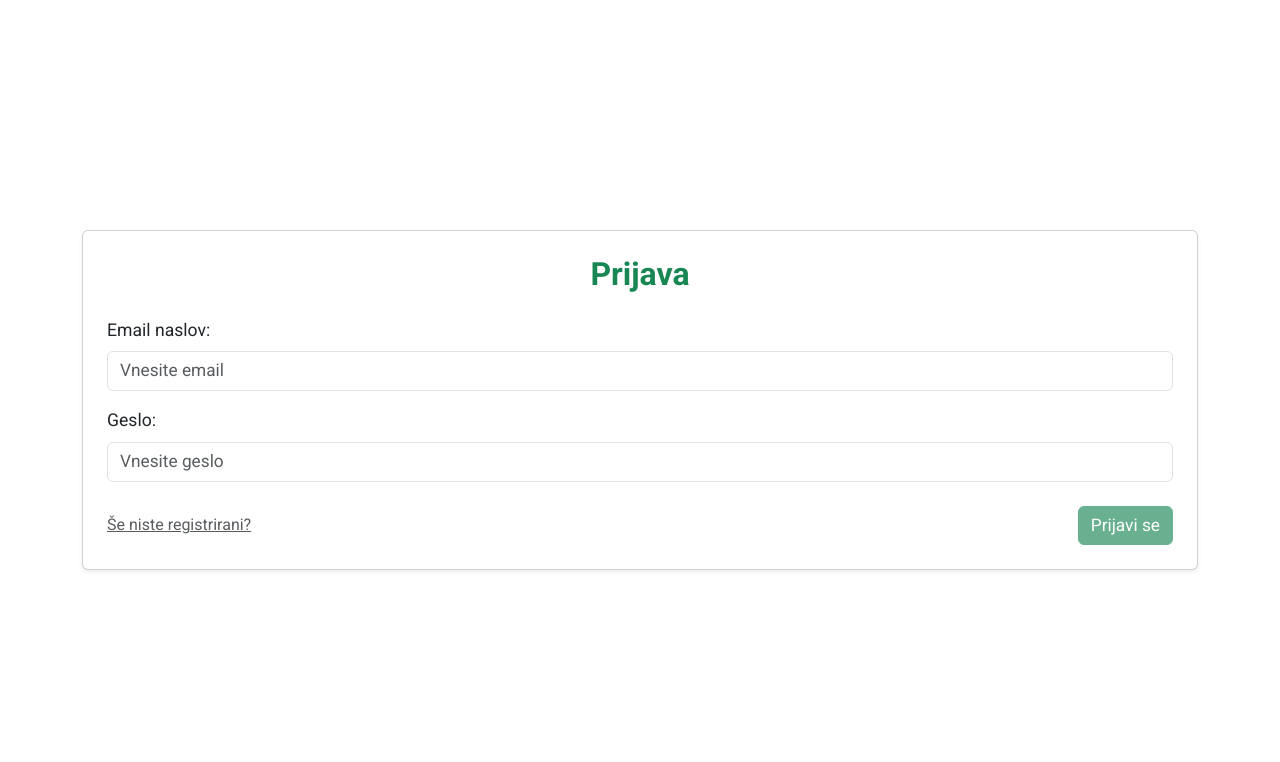
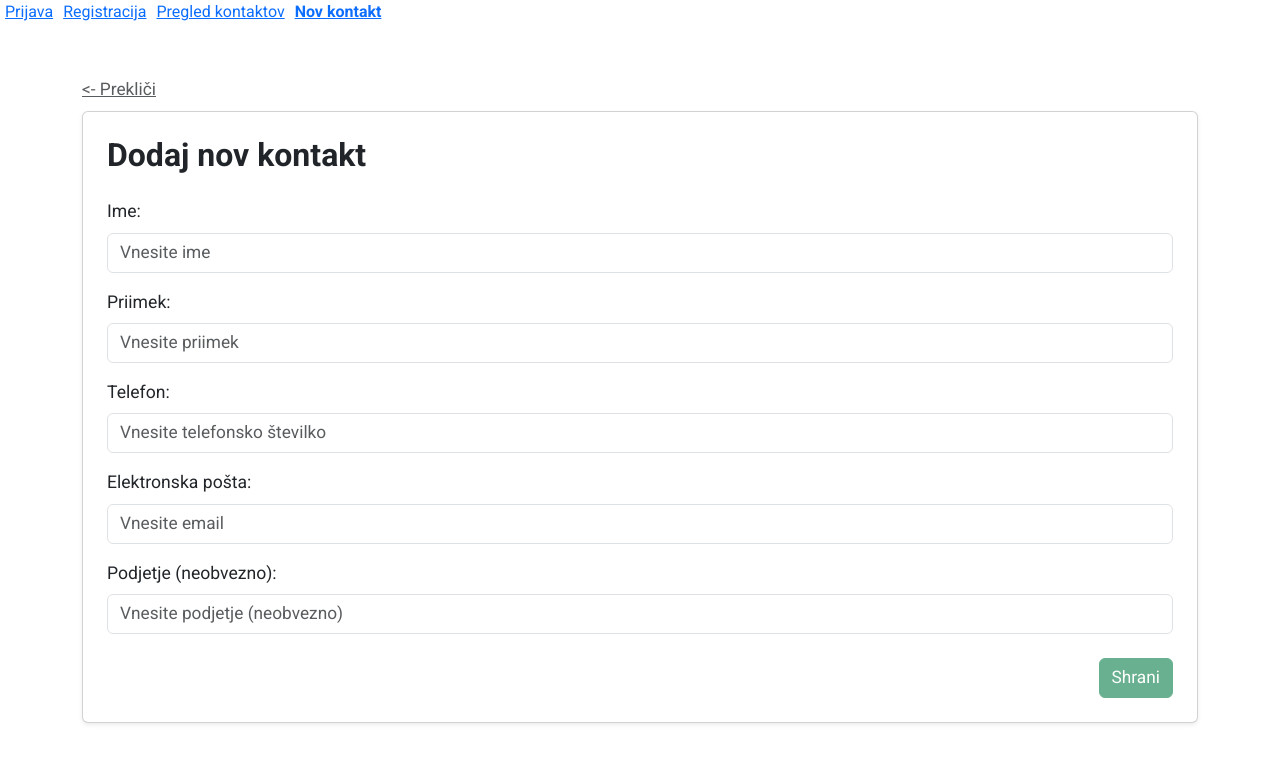
Before and after one commit to primozsvet/RNSUV_Vaje, an Angular app in the folder Contacts-App/: page /contacts/new in a window 1280 px wide. Before the commit this address led to /. Shown: the top 762 px of the page. Built offline with nearby package versions, Linux system fonts and the light colour scheme.

Commit message:
Dodan zacetek usmerjanja

```diff
--- a/Contacts-App/src/app/app-routing-module.ts
+++ b/Contacts-App/src/app/app-routing-module.ts
@@ -1,7 +1,18 @@
 import { NgModule } from '@angular/core';
 import { RouterModule, Routes } from '@angular/router';
 
-const routes: Routes = [];
+// Komponente
+import { Login } from './features/authentication/pages/login/login';
+import { Signup } from './features/authentication/pages/signup/signup';
+import { ContactsOverview } from './features/contacts/pages/contacts-overview/contacts-overview';
+import { ContactsNew } from './features/contacts/pages/contacts-new/contacts-new';
+
+const routes: Routes = [
+  { path: 'login', component: Login },
+  { path: 'signup', component: Signup },
+  { path: 'contacts', component: ContactsOverview },
+  { path: 'contacts/new', component: ContactsNew }
+];
 
 @NgModule({
   imports: [RouterModule.forRoot(routes)],
--- a/Contacts-App/src/app/app.css
+++ b/Contacts-App/src/app/app.css
@@ -0,0 +1,3 @@
+a.active {
+    font-weight: bold;
+}
--- a/Contacts-App/src/app/app.html
+++ b/Contacts-App/src/app/app.html
@@ -1,7 +1,17 @@
+<div>
+  <span style="margin: 5px"><a routerLink="/login" routerLinkActive="active" [routerLinkActiveOptions]="{ exact: true }">Prijava</a></span>
+  <span style="margin: 5px"><a routerLink="/signup" routerLinkActive="active" [routerLinkActiveOptions]="{ exact: true }">Registracija</a></span>
+  <span style="margin: 5px"><a routerLink="/contacts" routerLinkActive="active" [routerLinkActiveOptions]="{ exact: true }">Pregled kontaktov</a></span>
+  <span style="margin: 5px"><a routerLink="/contacts/new" routerLinkActive="active" [routerLinkActiveOptions]="{ exact: true }">Nov kontakt</a></span>
+</div>
+
 @if(loggedIn) {
   <app-header></app-header>
 }
 
+<router-outlet></router-outlet>
+
+<!--
 @if(!loggedIn) {
   @if(isLoginForm) {
     <app-login></app-login>
@@ -26,7 +36,7 @@
     }
   }
 }
-
+-->
 <!--<div class="container mt-5">
   <h1 class="text-primary">Bootstrap CSS Example</h1>
   <button type="button" class="btn btn-success" data-bs-toggle="modal" data-bs-target="#exampleModal">
```
